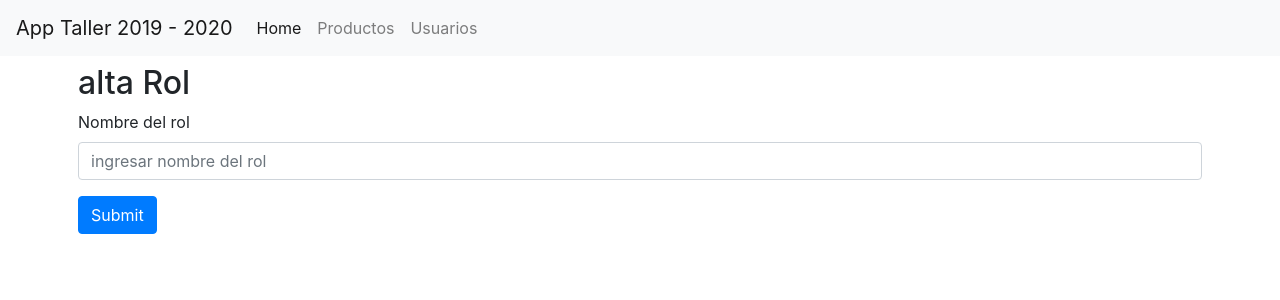
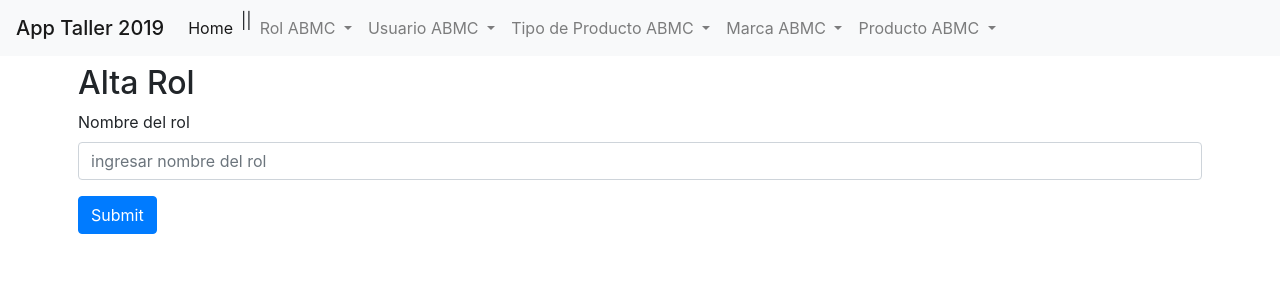
Before and after one commit to mauribesson/AppTaller2019, a Flask app: page /altaRol in a window 1280 px wide. Shown: the top 300 px of the page. Run offline with Flask 2, Linux system fonts and the light colour scheme; some libraries are stand-ins or nearby versions.

Commit message:
NAVBAR con ABMC, se incoporan en el nav var para facilitar la nevegacion

```diff
--- a/App/templates/navbars/navbar.html
+++ b/App/templates/navbars/navbar.html
@@ -1,5 +1,5 @@
 <nav class="navbar navbar-expand-lg navbar-light bg-light">
-    <a class="navbar-brand" href="/">App Taller 2019 - 2020</a>
+    <a class="navbar-brand mb-0 h1" href="/">App Taller 2019</a>
     <button class="navbar-toggler" type="button" data-toggle="collapse" data-target="#navbarNav" aria-controls="navbarNav" aria-expanded="false" aria-label="Toggle navigation">
               <span class="navbar-toggler-icon"></span>
             </button>
@@ -8,13 +8,87 @@
             <li class="nav-item active">
                 <a class="nav-link" href="/">Home <span class="sr-only">(current)</span></a>
             </li>
-            <li class="nav-item">
-                <a class="nav-link" href="">Productos</a>
+            <li>||</li>
+            <!--ROL-->
+            <li class="nav-item dropdown">
+                <a class="nav-link dropdown-toggle" href="#" id="navbarDropdown" role="button" data-toggle="dropdown" aria-haspopup="true" aria-expanded="false">
+                  Rol ABMC
+                </a>
+                <div class="dropdown-menu" aria-labelledby="navbarDropdown">
+                    <a class="dropdown-item" href="{{ url_for('altaRol') }}">Alta</a>
+                    <div class="dropdown-divider"></div>
+                    <a class="dropdown-item" href="{{ url_for('bajaRol') }}">Baja</a>
+                    <div class="dropdown-divider"></div>
+                    <a class="dropdown-item" href="{{ url_for('modificarRol') }}">Modificaión</a>
+                    <div class="dropdown-divider"></div>
+                    <a class="dropdown-item" href="{{ url_for('listarRol') }}">Consulta(Lista)</a>
+                </div>
             </li>
-            <li class="nav-item">
-                <a class="nav-link" href="">Usuarios</a>
+            <!--/ROL-->
+            <!--USUARIO-->
+            <li class="nav-item dropdown">
+                <a class="nav-link dropdown-toggle" href="#" id="navbarDropdown" role="button" data-toggle="dropdown" aria-haspopup="true" aria-expanded="false">
+                  Usuario ABMC
+                </a>
+                <div class="dropdown-menu" aria-labelledby="navbarDropdown">
+                    <a class="dropdown-item" href="{{ url_for('altaUsuario') }}">Alta</a>
+                    <div class="dropdown-divider"></div>
+                    <a class="dropdown-item" href="{{ url_for('bajaUsuario') }}">Baja</a>
+                    <div class="dropdown-divider"></div>
+                    <a class="dropdown-item" href="{{ url_for('modificarUsuario') }}">Modificaión</a>
+                    <div class="dropdown-divider"></div>
+                    <a class="dropdown-item" href="{{ url_for('listarUsuario') }}">Consulta(Lista)</a>
+                </div>
             </li>
-
+            <!--/USUARIO-->
+            <!--TIPO PRODUCTO-->
+            <li class="nav-item dropdown">
+                <a class="nav-link dropdown-toggle" href="#" id="navbarDropdown" role="button" data-toggle="dropdown" aria-haspopup="true" aria-expanded="false">
+                  Tipo de Producto ABMC
+                </a>
+                <div class="dropdown-menu" aria-labelledby="navbarDropdown">
+                    <a class="dropdown-item" href="{{ url_for('altaTipoProducto') }}">Alta</a>
+                    <div class="dropdown-divider"></div>
+                    <a class="dropdown-item" href="{{ url_for('bajaTipoProducto') }}">Baja</a>
+                    <div class="dropdown-divider"></div>
+                    <a class="dropdown-item" href="{{ url_for('modificarTipoProducto') }}">Modificaión</a>
+                    <div class="dropdown-divider"></div>
+                    <a class="dropdown-item" href="{{ url_for('listarTipoProducto') }}">Consulta(Lista)</a>
+                </div>
+            </li>
+            <!--/TIPO PRODUCTO-->
+            <!--MARCA-->
+            <li class="nav-item dropdown">
+                <a class="nav-link dropdown-toggle" href="#" id="navbarDropdown" role="button" data-toggle="dropdown" aria-haspopup="true" aria-expanded="false">
+                  Marca ABMC
+                </a>
+                <div class="dropdown-menu" aria-labelledby="navbarDropdown">
+                    <a class="dropdown-item" href="{{ url_for('altaMarca') }}">Alta</a>
+                    <div class="dropdown-divider"></div>
+                    <a class="dropdown-item" href="{{ url_for('bajaMarca') }}">Baja</a>
+                    <div class="dropdown-divider"></div>
+                    <a class="dropdown-item" href="{{ url_for('modificarMarca') }}">Modificaión</a>
+                    <div class="dropdown-divider"></div>
+                    <a class="dropdown-item" href="{{ url_for('listarMarca') }}">Consulta(Lista)</a>
+                </div>
+            </li>
+            <!--/MARCA-->
+            <!--PRODUCTO-->
+            <li class="nav-item dropdown">
+                <a class="nav-link dropdown-toggle" href="#" id="navbarDropdown" role="button" data-toggle="dropdown" aria-haspopup="true" aria-expanded="false">
+                  Producto ABMC
+                </a>
+                <div class="dropdown-menu" aria-labelledby="navbarDropdown">
+                    <a class="dropdown-item" href="{{ url_for('altaProducto') }}">Alta</a>
+                    <div class="dropdown-divider"></div>
+                    <a class="dropdown-item" href="{{ url_for('bajaProducto') }}">Baja</a>
+                    <div class="dropdown-divider"></div>
+                    <a class="dropdown-item" href="{{ url_for('modificarProducto') }}">Modificaión</a>
+                    <div class="dropdown-divider"></div>
+                    <a class="dropdown-item" href="{{ url_for('listarProducto') }}">Consulta(Lista)</a>
+                </div>
+            </li>
+            <!--/PRODUCTO-->
         </ul>
     </div>
 </nav>
--- a/App/templates/rol/altaRol.html
+++ b/App/templates/rol/altaRol.html
@@ -5,7 +5,7 @@
 <body>
     {% include 'navbars/navbar.html' %}
     <div class="container p-2">
-        <h2>alta Rol</h2>
+        <h2>Alta Rol</h2>
         <form action="guardarRol" method="POST">
             <div class="form-group">
                 <label for="exampleInputEmail1">Nombre del rol</label>
```
